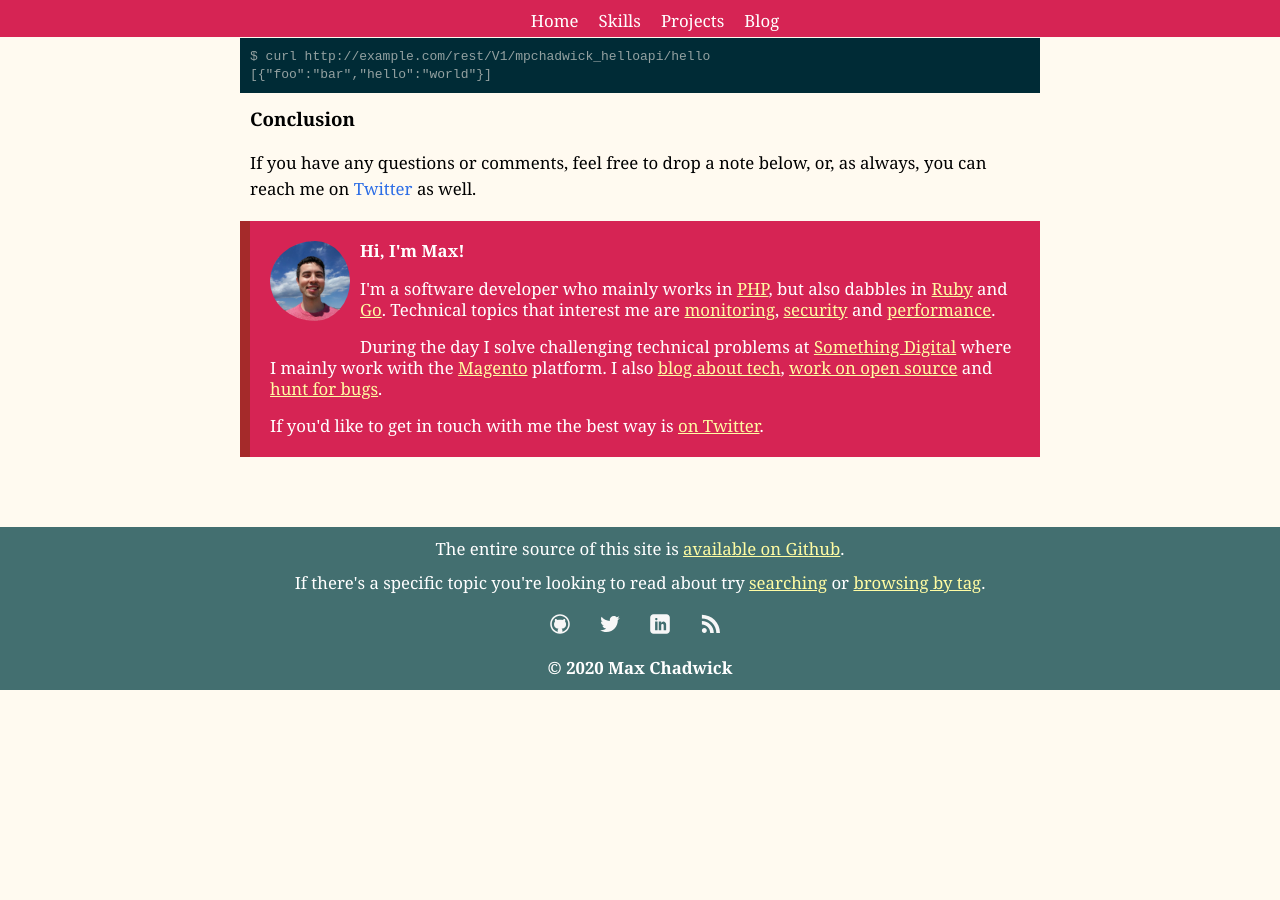
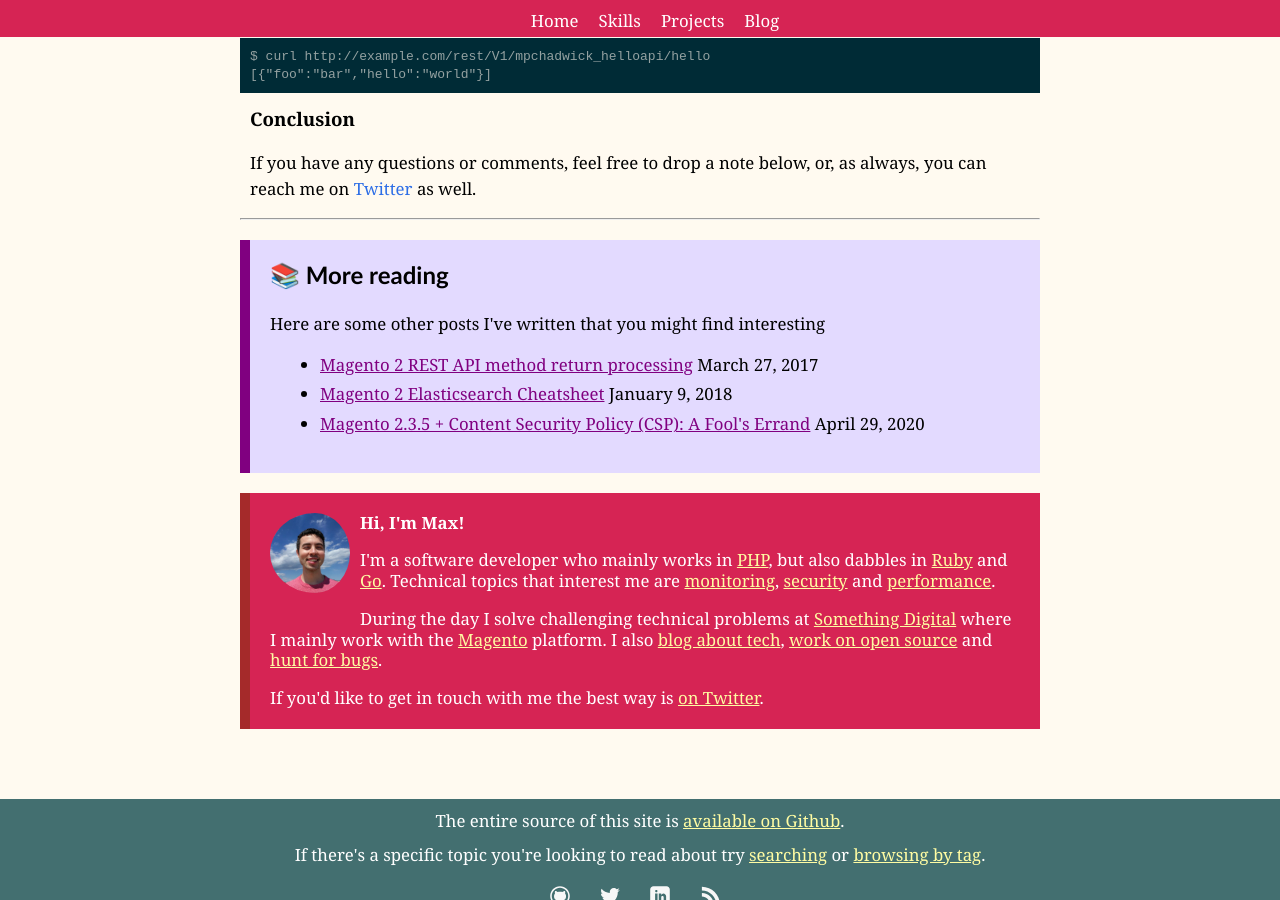
Before and after one commit to mpchadwick/mpchadwick.github.io, a Jekyll site: the page built from _posts/2017-03-28-magento-2-rest-api-response-format.md, in a window 1280 px wide and 900 px high, scrolled down 3844 px. Built offline with Jekyll 4.4.1, drawn with Linux system fonts in a browser that asks for light colours; emoji names are drawn with the system emoji font; comment, search, counter and statistics services are not loaded; before the commit the page ends 4534 px from its top, so only the background shows below that.

Commit message:
Some more related posts

```diff
--- a/_posts/2017-03-28-magento-2-rest-api-response-format.md
+++ b/_posts/2017-03-28-magento-2-rest-api-response-format.md
@@ -6,6 +6,10 @@ date: March 28, 2017
 image:
 tags: [Magento 2]
 ad: domain-clamp-ad-b.html
+related_posts:
+- "Magento 2 REST API method return processing"
+- "Magento 2 Elasticsearch Cheatsheet"
+- "Magento 2.3.5 + Content Security Policy (CSP): A Fool's Errand"
 ---
 
 The Magento 2 REST API can return responses in XML or JSON format. This is done based on the `Accept` HTTP Header. Per the developer documentation..
```
